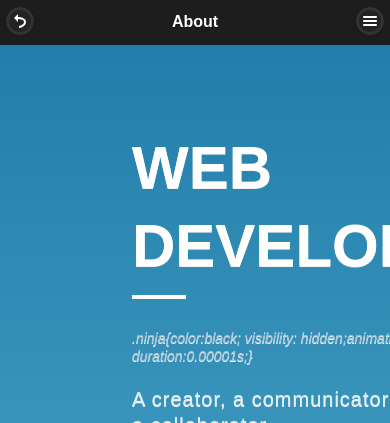
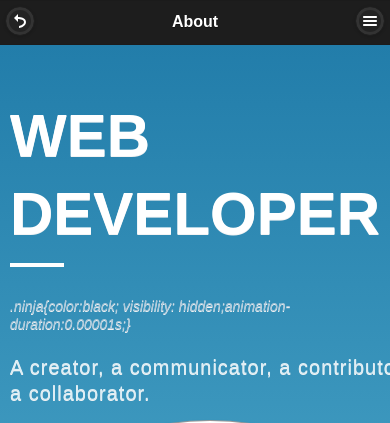
Before and after one commit to redbairn/Profile, a PHP site: page / in a window 390 px wide. Shown: the top 423 px of the page. Run offline with PHP 8.4, Linux system fonts and the light colour scheme.

Commit message:
Amended padding in content area for smaller screens

```diff
--- a/css/style.css
+++ b/css/style.css
@@ -100,10 +100,19 @@ body{
     overflow: auto;
 }
 @media screen and (max-width: 480px) {
+	.main-section > .section-content {
+		display: table-cell;
+		vertical-align: middle;
+		padding: 10px;
+		text-align: left;
+	}
 	.section-content {
 		padding: 10px;
 		display: block;
 		overflow: auto;
+	}
+	.paragraph-section{
+		padding:0;
 	}
 }
 .small {
```
